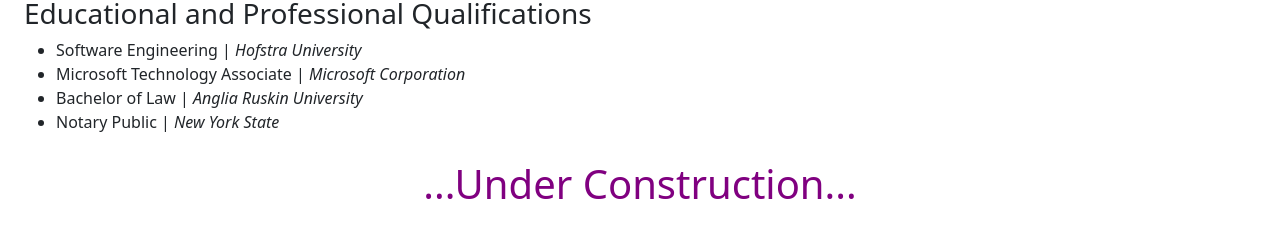
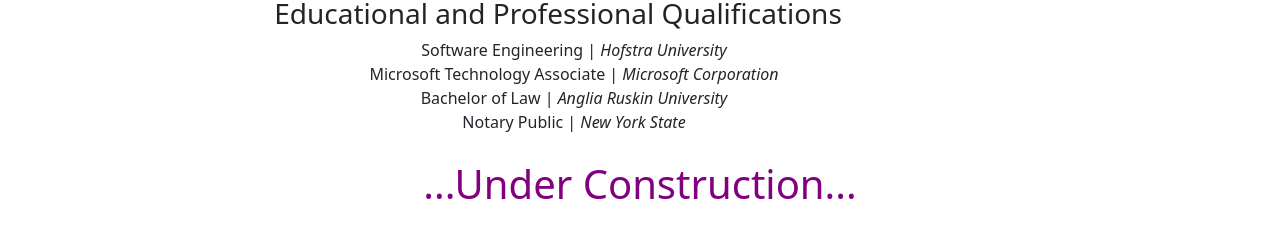
Before and after one commit to IkeGod30/Portfolio, a plain HTML site: page index.html in a window 1280 px wide. Shown: the part 769-1006 px from the top of the page. Drawn offline with nearby package versions, Linux system fonts and the light colour scheme.

Commit message:
Added style rules in the global sheet

```diff
--- a/styles.css
+++ b/styles.css
@@ -92,6 +92,15 @@ ul.primaryNav {
     text-align: center;
     animation: pic 10s infinite;
     position: relative;
+  }
+
+  .bio {
+    text-align: center;
+  }
+
+  .bioDetails li {
+    list-style-type: none;
+
   }
 
   footer div {
```
